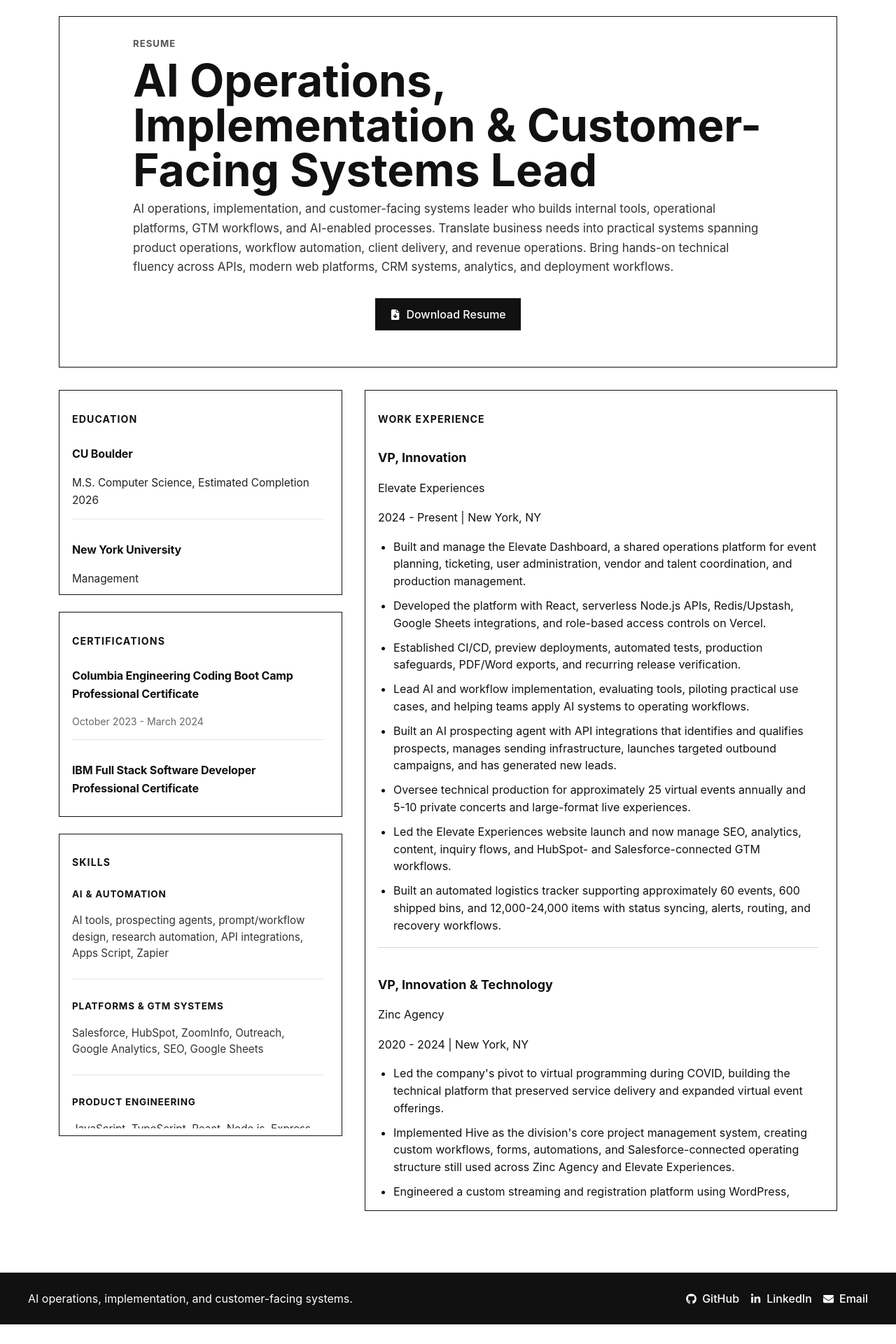
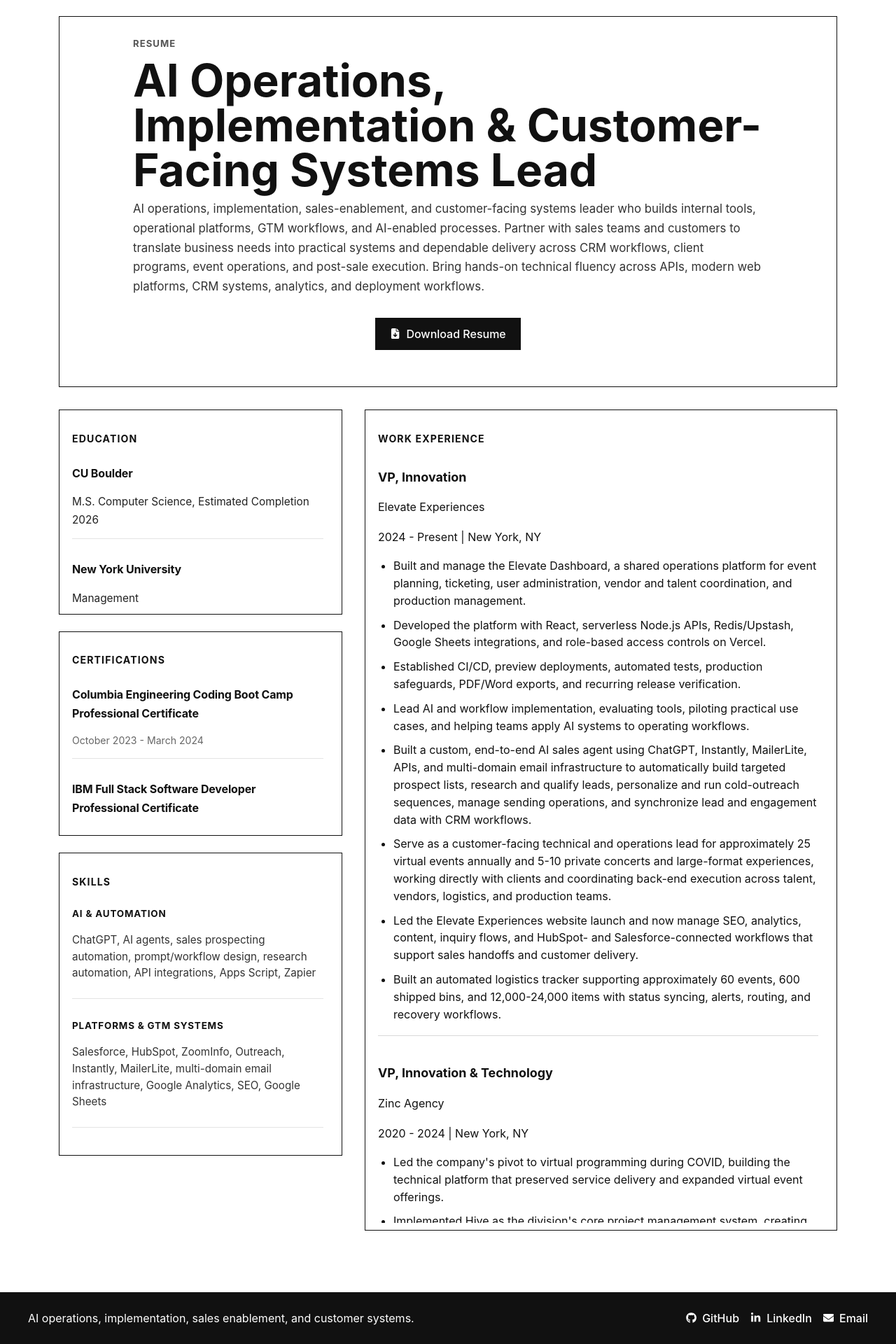
Before and after one commit to lvanness7690/react-portfolio, a React (Vite) app: page /resume in a window 1280 px wide. Shown: the part 138-2058 px from the top of the page at 70% size. Before the commit the page ends 2030 px from the top, so only its background shows below. Built offline with nearby package versions, Linux system fonts and the light colour scheme.

Commit message:
Update resume and customer-facing positioning

```diff
--- a/src/App.jsx
+++ b/src/App.jsx
@@ -1,4 +1,3 @@
-import React from 'react';
 import { BrowserRouter as Router, Routes, Route } from 'react-router-dom';
 import Header from './components/Header/Header';
 import About from './components/Pages/About/About';
--- a/src/components/Footer/Footer.jsx
+++ b/src/components/Footer/Footer.jsx
@@ -1,11 +1,10 @@
-import React from 'react';
 import { FaEnvelope, FaGithub, FaLinkedinIn } from 'react-icons/fa6';
 import './footer.css';
 
 function Footer() {
   return (
     <footer>
-      <p>AI operations, implementation, and customer-facing systems.</p>
+      <p>AI operations, implementation, sales enablement, and customer systems.</p>
       <div className="footer-links">
         <a className="icon-link" href="https://github.com/lvanness7690">
           <FaGithub aria-hidden="true" />
--- a/src/components/Header/Header.jsx
+++ b/src/components/Header/Header.jsx
@@ -1,4 +1,3 @@
-import React from 'react';
 import { Link } from 'react-router-dom';
 import './header.css';
 
@@ -7,7 +6,7 @@
     <header>
       <Link className="site-mark" to="/">
         <span>Leighton Van Ness</span>
-        <small>AI Operations, Implementation &amp; Customer-Facing Systems</small>
+        <small>AI Operations, Implementation, Sales Enablement &amp; Customer Systems</small>
       </Link>
       <nav>
         <ul>
--- a/src/components/Navigation/Navigation.jsx
+++ b/src/components/Navigation/Navigation.jsx
@@ -1,4 +1,3 @@
-import React from 'react';
 import { Link } from 'react-router-dom';
 import './navigation.css';
 
--- a/src/components/Pages/About/About.jsx
+++ b/src/components/Pages/About/About.jsx
@@ -1,4 +1,3 @@
-import React from 'react';
 import {
   FaArrowRightLong,
   FaEnvelope,
@@ -18,14 +17,14 @@
     <div className="about-page">
       <section className="about-hero">
         <div className="about-copy">
-          <p className="eyebrow">AI operations, implementation, and customer-facing systems</p>
-          <h2>I build AI-enabled workflows, internal tools, and customer-facing systems that help teams operate and grow.</h2>
+          <p className="eyebrow">AI operations, implementation, sales enablement, and customer systems</p>
+          <h2>I build AI-enabled sales and operations systems - and lead the customer-facing delivery that makes them useful.</h2>
           <p>
-            AI operations, implementation, and customer-facing systems leader who builds internal tools,
-            operational platforms, GTM workflows, and AI-enabled processes. Translate business needs into
-            practical systems spanning product operations, workflow automation, client delivery, and revenue
-            operations. Bring hands-on technical fluency across APIs, modern web platforms, CRM systems,
-            analytics, and deployment workflows.
+            AI operations, implementation, sales-enablement, and customer-facing systems leader who builds
+            internal tools, operational platforms, GTM workflows, and AI-enabled processes. Partner with
+            sales teams and customers to translate business needs into practical systems and dependable delivery
+            across CRM workflows, client programs, event operations, and post-sale execution. Bring hands-on
+            technical fluency across APIs, modern web platforms, CRM systems, analytics, and deployment workflows.
           </p>
           <div className="about-actions">
             <a className="primary-action icon-button-link" href="/portfolio">
@@ -86,11 +85,11 @@
           <dl>
             <div>
               <dt>Current focus</dt>
-              <dd>AI operations, customer-facing systems, GTM workflows</dd>
+              <dd>AI operations, sales enablement, customer delivery</dd>
             </div>
             <div>
               <dt>Target roles</dt>
-              <dd>AI operations, implementation, technical operations, product ops</dd>
+              <dd>AI operations, implementation, sales enablement, customer success</dd>
             </div>
           </dl>
         </aside>
@@ -109,14 +108,14 @@
             <FaRobot />
           </span>
           <h3>AI Workflows</h3>
-          <p>Build AI agents and API-connected workflows for research, prospecting, qualification, automation, and targeted outbound execution.</p>
+          <p>Build custom AI sales agents and API-connected workflows for list building, research, qualification, personalized outreach, sending operations, and CRM synchronization.</p>
         </div>
         <div>
           <span className="highlight-icon" aria-hidden="true">
             <FaChartLine />
           </span>
           <h3>Implementation & Delivery</h3>
-          <p>Own website operations, analytics, CRM integration support, registration systems, and technical execution across premium hospitality and corporate client delivery.</p>
+          <p>Work directly with customers while owning website operations, analytics, CRM integration support, registration systems, and technical execution across premium corporate programs.</p>
         </div>
       </section>
 
@@ -125,13 +124,14 @@
         <p>
           I am targeting companies building ambitious technical products, especially AI, frontier tech,
           infrastructure, and high-growth software teams. The strongest fit is roles where I can combine
-          hands-on building, systems thinking, implementation depth, and customer or internal workflow insight.
+          hands-on building, systems thinking, implementation depth, sales enablement, and customer workflow insight.
         </p>
         <ul>
           <li>Implementation, solutions, and technical operations roles</li>
           <li>AI operations, workflow operations, and AI-enabled systems roles</li>
           <li>Product operations, business operations, and internal tools</li>
-          <li>GTM systems, automation, and revenue or marketing operations</li>
+          <li>GTM systems, automation, CRM operations, and revenue operations</li>
+          <li>Technical sales development, sales enablement, and customer success</li>
         </ul>
       </section>
     </div>
--- a/src/components/Pages/Meet/Meet.jsx
+++ b/src/components/Pages/Meet/Meet.jsx
@@ -1,4 +1,3 @@
-import React from 'react';
 import './meet.css';
 
 function Meet() {
--- a/src/components/Pages/Resume/Resume.jsx
+++ b/src/components/Pages/Resume/Resume.jsx
@@ -1,4 +1,3 @@
-import React from 'react';
 import { FaFileArrowDown } from 'react-icons/fa6';
 import './resume.css';
 import resumePdf from '../../../assets/Resume.pdf';
@@ -10,11 +9,11 @@
         <p className="eyebrow resume-eyebrow">Resume</p>
         <h2 className='page-header'>AI Operations, Implementation &amp; Customer-Facing Systems Lead</h2>
         <p>
-          AI operations, implementation, and customer-facing systems leader who builds internal tools,
-          operational platforms, GTM workflows, and AI-enabled processes. Translate business needs into
-          practical systems spanning product operations, workflow automation, client delivery, and revenue
-          operations. Bring hands-on technical fluency across APIs, modern web platforms, CRM systems,
-          analytics, and deployment workflows.
+          AI operations, implementation, sales-enablement, and customer-facing systems leader who builds
+          internal tools, operational platforms, GTM workflows, and AI-enabled processes. Partner with
+          sales teams and customers to translate business needs into practical systems and dependable delivery
+          across CRM workflows, client programs, event operations, and post-sale execution. Bring hands-on
+          technical fluency across APIs, modern web platforms, CRM systems, analytics, and deployment workflows.
         </p>
         <a href={resumePdf} download="Leighton Van Ness Resume.pdf" className="download-button icon-button-link">
           <FaFileArrowDown aria-hidden="true" />
@@ -68,19 +67,19 @@
               <div className="skills-groups">
                 <div className="skill-group">
                   <p className="skill-group-label">AI &amp; Automation</p>
-                  <p className="skill-group-copy">AI tools, prospecting agents, prompt/workflow design, research automation, API integrations, Apps Script, Zapier</p>
+                  <p className="skill-group-copy">ChatGPT, AI agents, sales prospecting automation, prompt/workflow design, research automation, API integrations, Apps Script, Zapier</p>
                 </div>
                 <div className="skill-group">
                   <p className="skill-group-label">Platforms &amp; GTM Systems</p>
-                  <p className="skill-group-copy">Salesforce, HubSpot, ZoomInfo, Outreach, Google Analytics, SEO, Google Sheets</p>
+                  <p className="skill-group-copy">Salesforce, HubSpot, ZoomInfo, Outreach, Instantly, MailerLite, multi-domain email infrastructure, Google Analytics, SEO, Google Sheets</p>
                 </div>
                 <div className="skill-group">
                   <p className="skill-group-label">Product Engineering</p>
-                  <p className="skill-group-copy">JavaScript, TypeScript, React, Node.js, Express, REST APIs, GraphQL, Redis, MongoDB, MySQL</p>
+                  <p className="skill-group-copy">JavaScript, TypeScript, React, Node.js, Express, REST APIs, GraphQL, Redis, MongoDB, MySQL, Sanity</p>
                 </div>
                 <div className="skill-group">
                   <p className="skill-group-label">Delivery &amp; Quality</p>
-                  <p className="skill-group-copy">Vercel, GitHub, CI/CD, Playwright, Jest, auth and permissions, deployment verification, PDF/Word exports</p>
+                  <p className="skill-group-copy">Vercel, Netlify, Render, GitHub, CI/CD, Playwright, Jest, auth and permissions, deployment verification, PDF/Word exports</p>
                 </div>
               </div>
             </div>
@@ -100,9 +99,9 @@
                   <li>Developed the platform with React, serverless Node.js APIs, Redis/Upstash, Google Sheets integrations, and role-based access controls on Vercel.</li>
                   <li>Established CI/CD, preview deployments, automated tests, production safeguards, PDF/Word exports, and recurring release verification.</li>
                   <li>Lead AI and workflow implementation, evaluating tools, piloting practical use cases, and helping teams apply AI systems to operating workflows.</li>
-                  <li>Built an AI prospecting agent with API integrations that identifies and qualifies prospects, manages sending infrastructure, launches targeted outbound campaigns, and has generated new leads.</li>
-                  <li>Oversee technical production for approximately 25 virtual events annually and 5-10 private concerts and large-format live experiences.</li>
-                  <li>Led the Elevate Experiences website launch and now manage SEO, analytics, content, inquiry flows, and HubSpot- and Salesforce-connected GTM workflows.</li>
+                  <li>Built a custom, end-to-end AI sales agent using ChatGPT, Instantly, MailerLite, APIs, and multi-domain email infrastructure to automatically build targeted prospect lists, research and qualify leads, personalize and run cold-outreach sequences, manage sending operations, and synchronize lead and engagement data with CRM workflows.</li>
+                  <li>Serve as a customer-facing technical and operations lead for approximately 25 virtual events annually and 5-10 private concerts and large-format experiences, working directly with clients and coordinating back-end execution across talent, vendors, logistics, and production teams.</li>
+                  <li>Led the Elevate Experiences website launch and now manage SEO, analytics, content, inquiry flows, and HubSpot- and Salesforce-connected workflows that support sales handoffs and customer delivery.</li>
                   <li>Built an automated logistics tracker supporting approximately 60 events, 600 shipped bins, and 12,000-24,000 items with status syncing, alerts, routing, and recovery workflows.</li>
                 </ul>
               </div>
@@ -114,7 +113,7 @@
                   <li>Led the company&apos;s pivot to virtual programming during COVID, building the technical platform that preserved service delivery and expanded virtual event offerings.</li>
                   <li>Implemented Hive as the division&apos;s core project management system, creating custom workflows, forms, automations, and Salesforce-connected operating structure still used across Zinc Agency and Elevate Experiences.</li>
                   <li>Engineered a custom streaming and registration platform using WordPress, JavaScript, web APIs, embedded meeting tools, and reusable branded event workflows.</li>
-                  <li>Supported more than 2,000 celebrity-led livestreams, managing technical specifications, talent coordination, and production stakeholders.</li>
+                  <li>Supported more than 2,000 celebrity-led livestreams, working directly with corporate clients to translate program goals into technical specifications and coordinating talent, platform, production, and operational stakeholders through delivery.</li>
                   <li>Repurposed the platform into InviteMeNow, a customizable registration system for in-person, virtual, and hybrid client experiences.</li>
                 </ul>
               </div>
@@ -132,8 +131,8 @@
                 <p>Creative Artists Agency</p>
                 <p>2014 - 2018 | New York, NY</p>
                 <ul className="work-experience-item">
-                  <li>Developed experiential concepts using CAA-represented talent for corporate buyers and premium client programs.</li>
-                  <li>Managed sold-event logistics, agency coordination, venue planning, transportation, concierge details, and client communication.</li>
+                  <li>Worked directly with corporate buyers to develop talent-led experiential concepts, then coordinated the agency, venue, transportation, concierge, and production requirements needed to deliver sold programs successfully.</li>
+                  <li>Managed client communication and cross-functional execution throughout planning and delivery for premium corporate programs.</li>
                 </ul>
               </div>
             </div>
```
Also changed, not shown: public/case-studies/ai-prospecting-gtm-workflow.html (+10 -8 lines), public/case-studies/elevate-website-launch-gtm-systems.html (+5 -5 lines), src/components/Pages/Contact/Contact.jsx (+3 -4 lines), src/components/Pages/Portfolio/Portfolio.jsx (+6 -6 lines), 2 other files (tests, documents, lock files or other folders).
